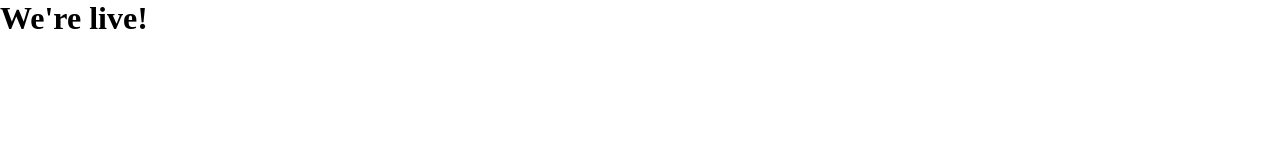
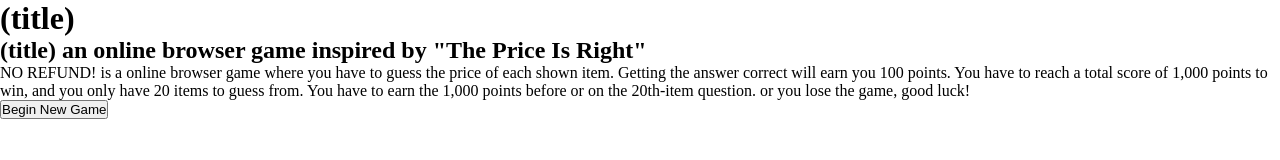
Before and after one commit to mig-gonz/Milestone-One-Browser-Game, a plain HTML site: page index.html in a window 1280 px wide. Drawn offline with Linux system fonts and the light colour scheme.

Commit message:
created the basic html layout with classes and id's assinged to the correct elements.

```diff
--- a/app.js
+++ b/app.js
@@ -1,3 +1 @@
-console.log("We're live!");
-
-// testing commit
+console.log("live");
--- a/index.html
+++ b/index.html
@@ -6,9 +6,27 @@
     <meta name="viewport" content="width=device-width, initial-scale=1.0" />
     <link rel="stylesheet" href="index.css" />
     <script src="./app.js"></script>
-    <title>No Refunds!</title>
+    <title>(title)</title>
   </head>
   <body>
-    <h1>We're live!</h1>
+    <header id="header">
+      <h1 id="title">(title)</h1>
+    </header>
+    <main id="main-content">
+      <section class="section-one">
+        <h2 class="sub-header">
+          (title) an online browser game inspired by "The Price Is Right"
+        </h2>
+        <p class="para-text">
+          NO REFUND! is a online browser game where you have to guess the price
+          of each shown item. Getting the answer correct will earn you 100
+          points. You have to reach a total score of 1,000 points to win, and
+          you only have 20 items to guess from. You have to earn the 1,000
+          points before or on the 20th-item question. or you lose the game, good
+          luck!
+        </p>
+        <button class="btn">Begin New Game</button>
+      </section>
+    </main>
   </body>
 </html>
```
